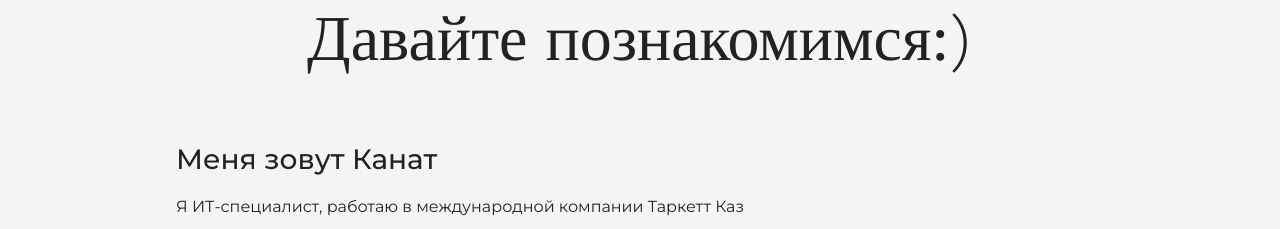
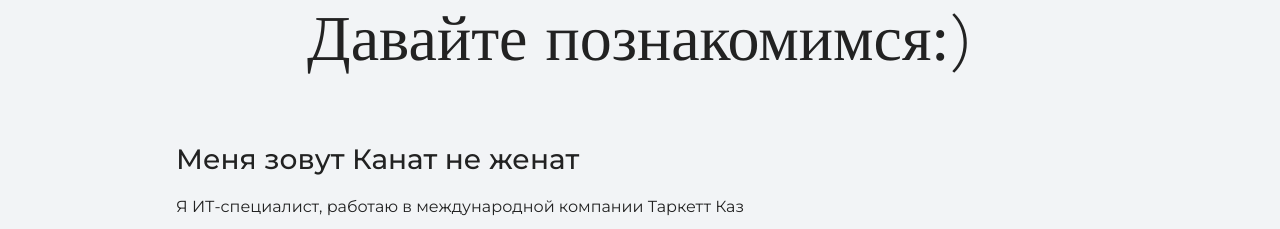
Before and after one commit to Kanat93/my-site, a plain HTML site: page index.html in a window 1280 px wide. Shown: the part 1065-1294 px from the top of the page. Drawn offline with nearby package versions, Linux system fonts and the light colour scheme.

Commit message:
add new not

```diff
--- a/index.html
+++ b/index.html
@@ -29,7 +29,7 @@
   <section class="intro">
     <div class="container">
       <h2 class="subheading">Давайте познакомимся:)</h2>
-      <h3>Меня зовут Канат</h3>
+      <h3>Меня зовут Канат не женат</h3>
       <p>Я ИТ-специалист, работаю в международной компании Таркетт Каз</p>
       <h3>Чем могу быть полезен</h3>
       <p>Текст о том, чем могу быть полезен.</p>
```
